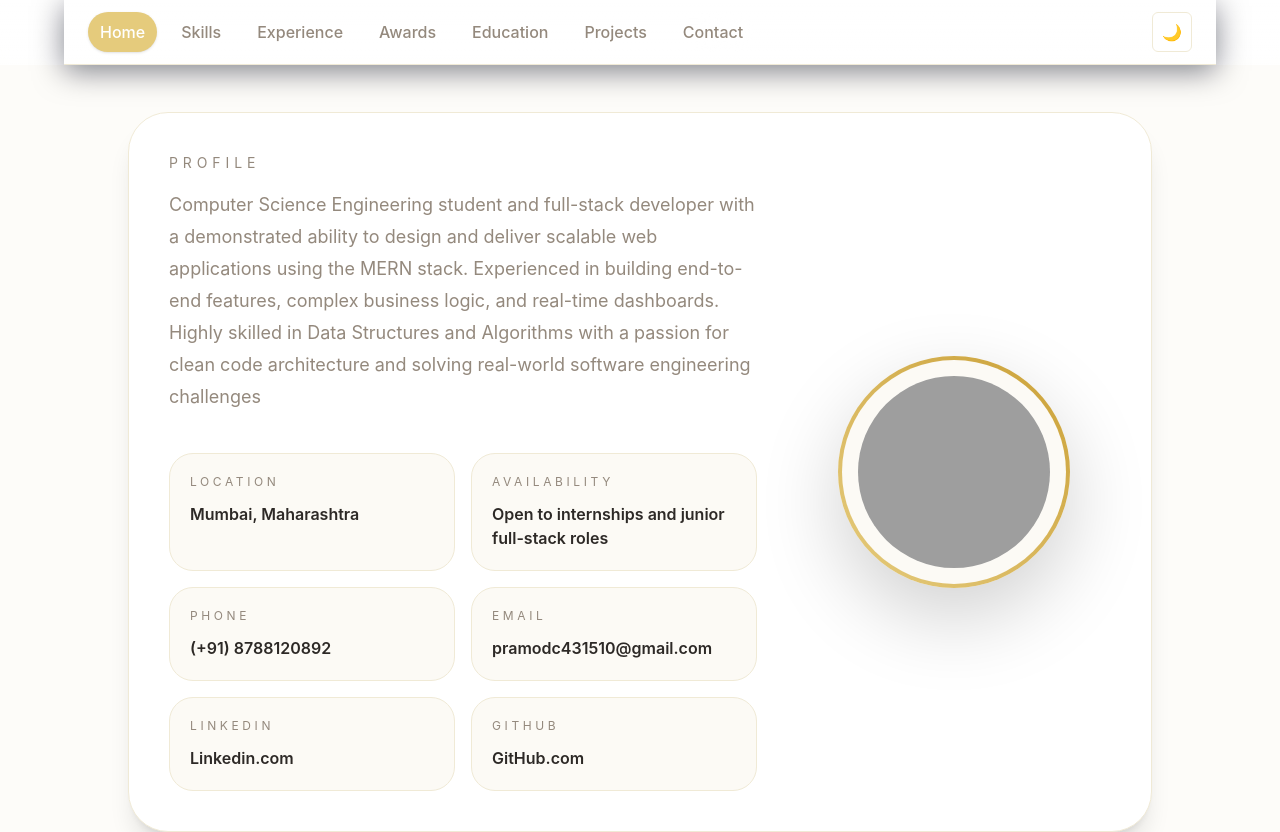
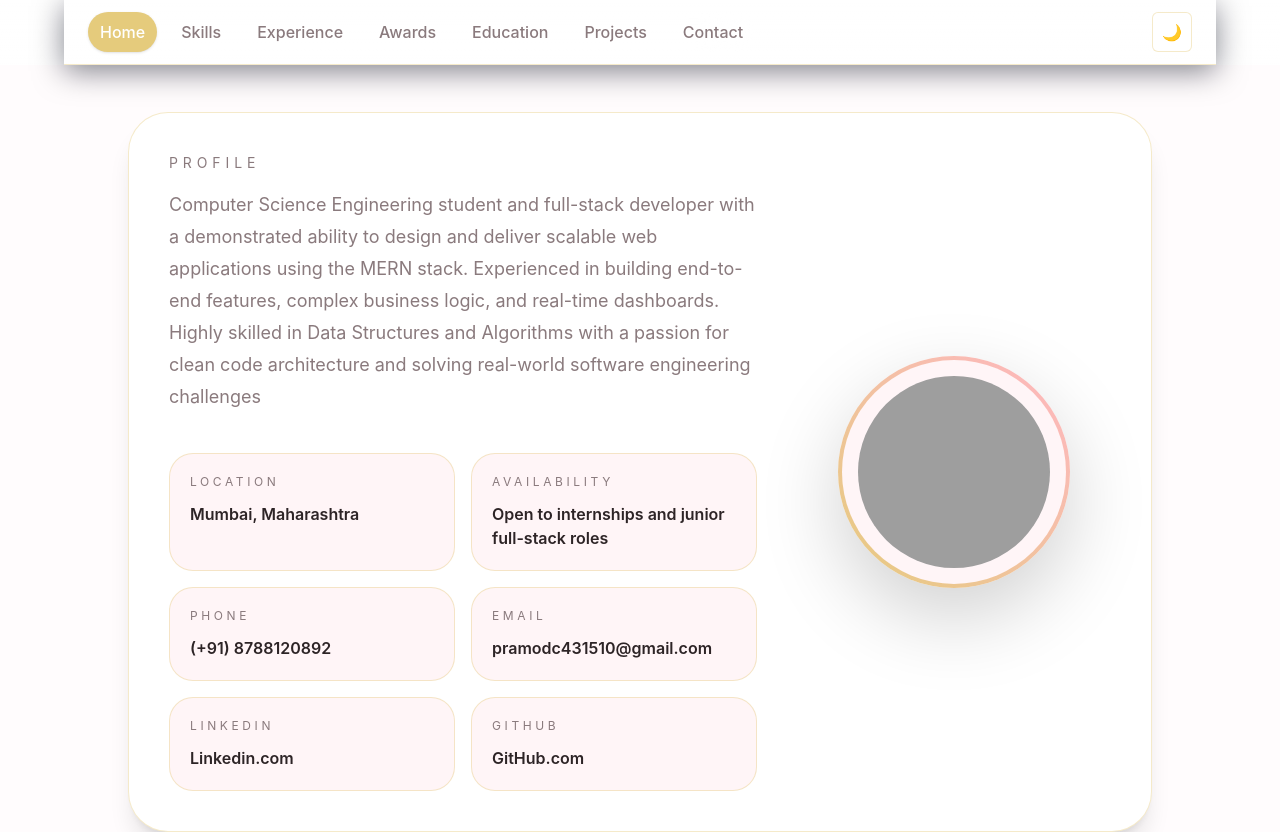
Before and after one commit to chavanpramod-ui/portfolio_frontend, a React (Vite) app: page / in a window 1280 px wide. Shown: the top 832 px of the page. Built offline with nearby package versions, Linux system fonts and the light colour scheme; grey boxes are pictures that could not be loaded.

Commit message:
Updated theme colors to light pink and gold for a premium look

```diff
--- a/src/index.css
+++ b/src/index.css
@@ -1,38 +1,38 @@
 @import "tailwindcss";
 
 :root {
-  /* Dark (navy) theme - inspired by the provided dashboard */
+  /* Premium Dark theme - Light Pink & Gold */
   color-scheme: dark;
-  --page-bg: #071428; /* deep navy background */
-  --surface: #0f2430; /* card surface */
-  --surface-2: #122933; /* slightly lighter surface for nested cards */
-  --text: #d7eef2; /* soft off-white text */
-  --muted: #9fb6bf; /* muted descriptive text */
-  --border: rgba(255,255,255,0.03); /* subtle border */
-  --accent: #35d6c4; /* mint / teal primary accent */
-  --accent-2: #2fb7e6; /* cyan secondary accent */
-  --gradient-start: #35d6c4;
-  --gradient-end: #2fb7e6;
-  --nav-bg: linear-gradient(180deg, rgba(11,20,32,0.6), rgba(11,20,32,0.45));
-  --nav-accent: rgba(53,214,196,0.12);
-  --hover-glow: rgba(53,214,196,0.2);
+  --page-bg: #12090e; /* deep warm dark */
+  --surface: #1e1117; /* card surface */
+  --surface-2: #2a1820; /* slightly lighter surface for nested cards */
+  --text: #fdf5f7; /* soft off-white text */
+  --muted: #a38b93; /* muted descriptive text */
+  --border: rgba(229, 203, 124, 0.15); /* subtle gold border */
+  --accent: #ffb6c1; /* light pink primary accent */
+  --accent-2: #e5cb7c; /* golden secondary accent */
+  --gradient-start: #ffb6c1;
+  --gradient-end: #e5cb7c;
+  --nav-bg: linear-gradient(180deg, rgba(18,9,14,0.7), rgba(18,9,14,0.45));
+  --nav-accent: rgba(255,182,193,0.12);
+  --hover-glow: rgba(229,203,124,0.2);
 }
 
 .light {
-  /* Premium Light (Golden) theme - Softer */
+  /* Premium Light theme - Light Pink & Gold */
   color-scheme: light;
-  --page-bg: #fdfcf9; /* warm alabaster background */
+  --page-bg: #fffcfd; /* very soft warm pinkish white */
   --surface: #ffffff; /* white cards */
-  --surface-2: #fcfaf5; /* very subtle warm gold for nested cards */
-  --text: #2d2926; /* rich charcoal text */
-  --muted: #94897d; /* slightly softer muted grey/brown for labels */
-  --border: #f0ead6; /* soft champagne border */
-  --accent: #e5cb7c; /* soft pale gold primary accent */
-  --accent-2: #cba135; /* muted dark goldenrod secondary accent */
-  --gradient-start: #e5cb7c;
-  --gradient-end: #fbf5df; /* very light ivory gold */
+  --surface-2: #fff5f7; /* very subtle warm pink for nested cards */
+  --text: #2d2426; /* rich charcoal text */
+  --muted: #8a7a7d; /* slightly softer muted grey/brown for labels */
+  --border: rgba(229, 203, 124, 0.4); /* soft gold border */
+  --accent: #e5cb7c; /* golden primary accent */
+  --accent-2: #ffb6c1; /* light pink secondary accent */
+  --gradient-start: #ffb6c1;
+  --gradient-end: #e5cb7c;
   --nav-bg: linear-gradient(180deg, rgba(255,255,255,0.95), rgba(255,255,255,0.85));
-  --nav-accent: rgba(229,203,124,0.2);
+  --nav-accent: rgba(255,182,193,0.2);
   --hover-glow: rgba(229,203,124,0.3);
 }
 
```
